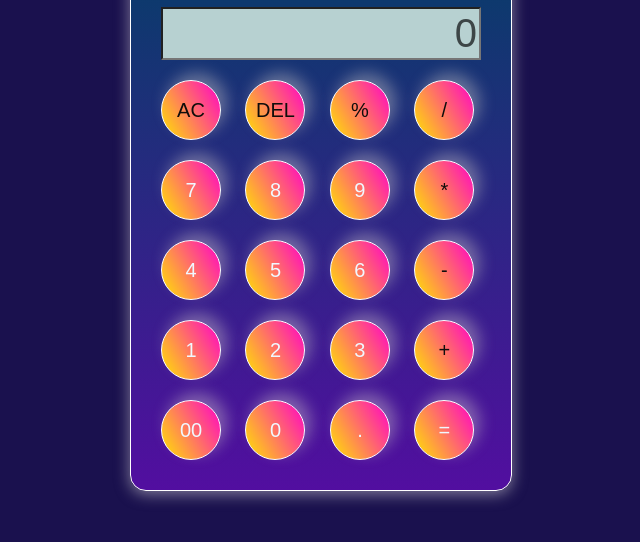
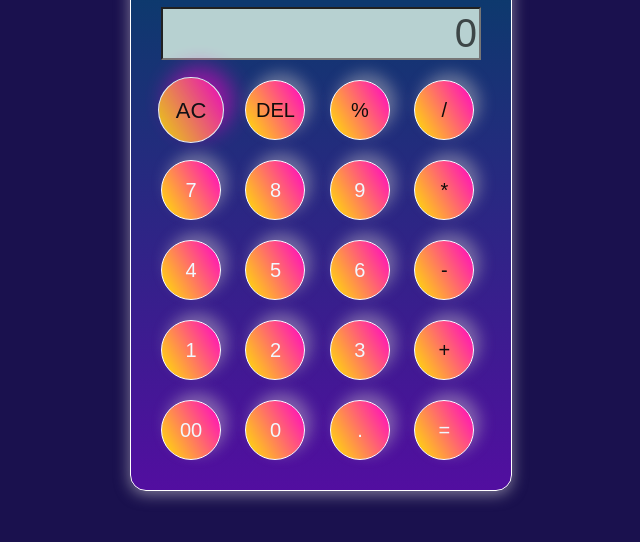
Before and after one commit to aloksarkar7085/CAL-CULA-TOR, a plain HTML site: page index.html in a window 1280 px wide. In both pictures the pointer is over the button "AC". Shown: the part 178-720 px from the top of the page, without its empty margins (319-959 px from the left). Drawn offline with Linux system fonts and the light colour scheme.

Commit message:
Update style.css

```diff
--- a/style.css
+++ b/style.css
@@ -58,6 +58,13 @@ cursor: pointer;
  background:linear-gradient(60deg,rgb(255, 230, 0),rgb(255, 0, 200));
 
 }
+button:hover {
+    transform: scale(1.1);
+    box-shadow: 8px -9px 20px rgba(255, 0, 200, 0.6);
+    color: orange, green;
+    opacity: 0.9;
+    }
+hovo
 .equalBtn{
 
     background-color: #1a114e;
```
